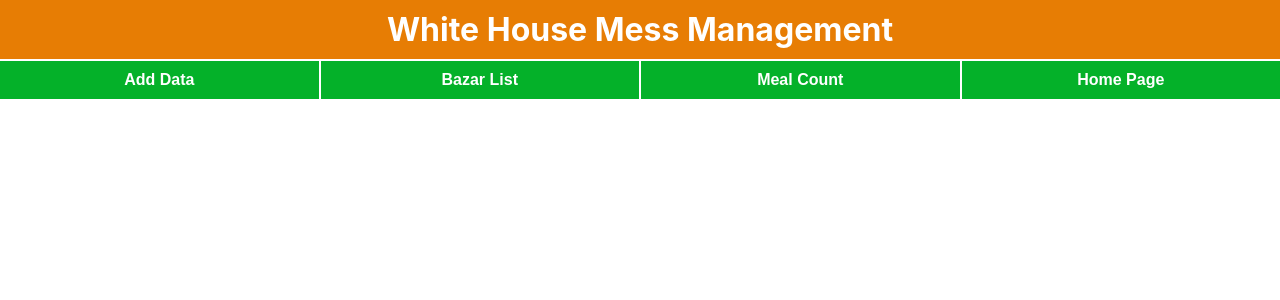
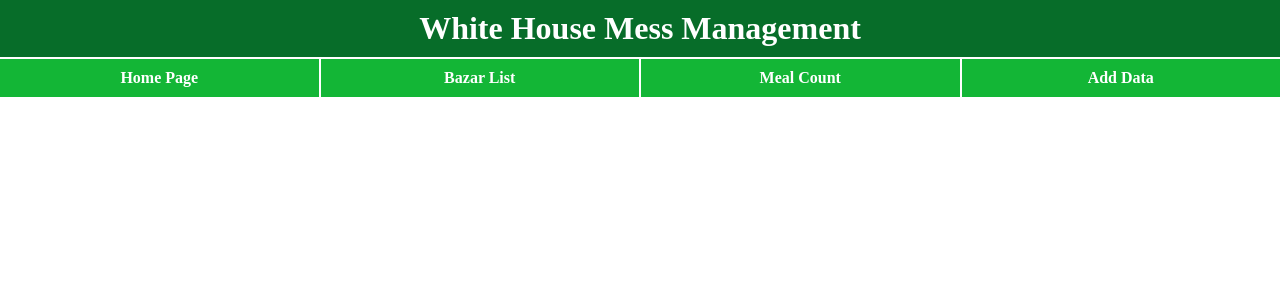
Before and after one commit to aasourav/MessManagement, a React (Create React App) app in the folder frontend/: page / in a window 1280 px wide. Shown: the top 300 px of the page. Built offline with nearby package versions, Linux system fonts and the light colour scheme.

Commit message:
title color changed

```diff
--- a/frontend/src/component/headerComponent/navbar/Navbar.jsx
+++ b/frontend/src/component/headerComponent/navbar/Navbar.jsx
@@ -5,10 +5,10 @@ export default class Navbar extends React.Component{
     render(){
         return(
             <div className="navbar">
-                <input type="button" value="Add Data" />
+                <input type="button" value="Home Page" />
                 <input type="button" value="Bazar List" />
                 <input type="button" value="Meal Count" />
-                <input className="last" type="button" value="Home Page" />
+                <input className="last" type="button" value="Add Data" />
             </div>
         )
     }
--- a/frontend/src/component/headerComponent/navbar/navbar.css
+++ b/frontend/src/component/headerComponent/navbar/navbar.css
@@ -4,7 +4,8 @@
 
 }
 .navbar input{
-    background-color:rgb(4, 177, 41);
+    font-family:cursive;
+    background-color:rgb(19, 182, 54);
     width:25%;
     border: none;
     padding-top: 10px;
--- a/frontend/src/component/headerComponent/titlebar/titlebar.css
+++ b/frontend/src/component/headerComponent/titlebar/titlebar.css
@@ -1,8 +1,9 @@
 .App{
-    background-color: rgb(231, 125, 4);
+    background-color: rgb(7, 109, 41);
     color: #fff;
 }
 .title{
+    font-family:cursive;
     margin: 0 auto;
     text-align: center;
     padding-top: 10px;
```
